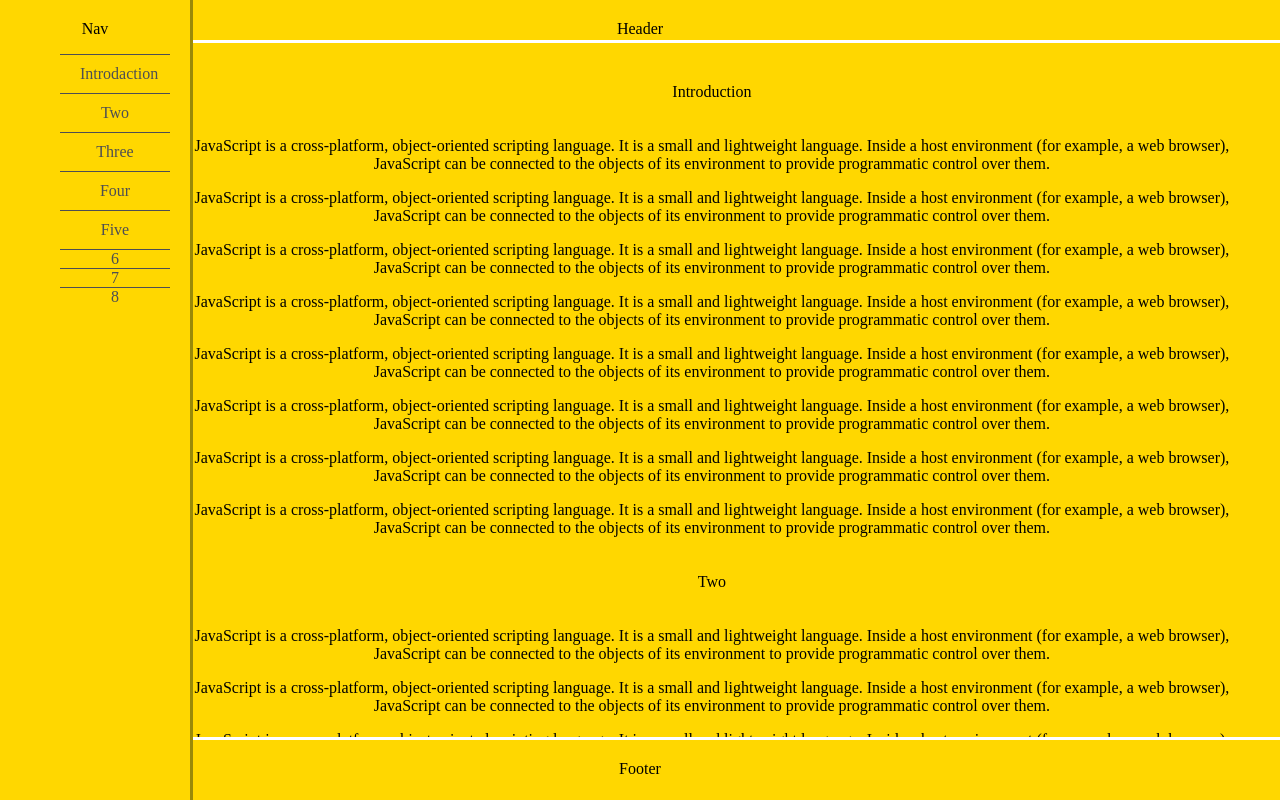
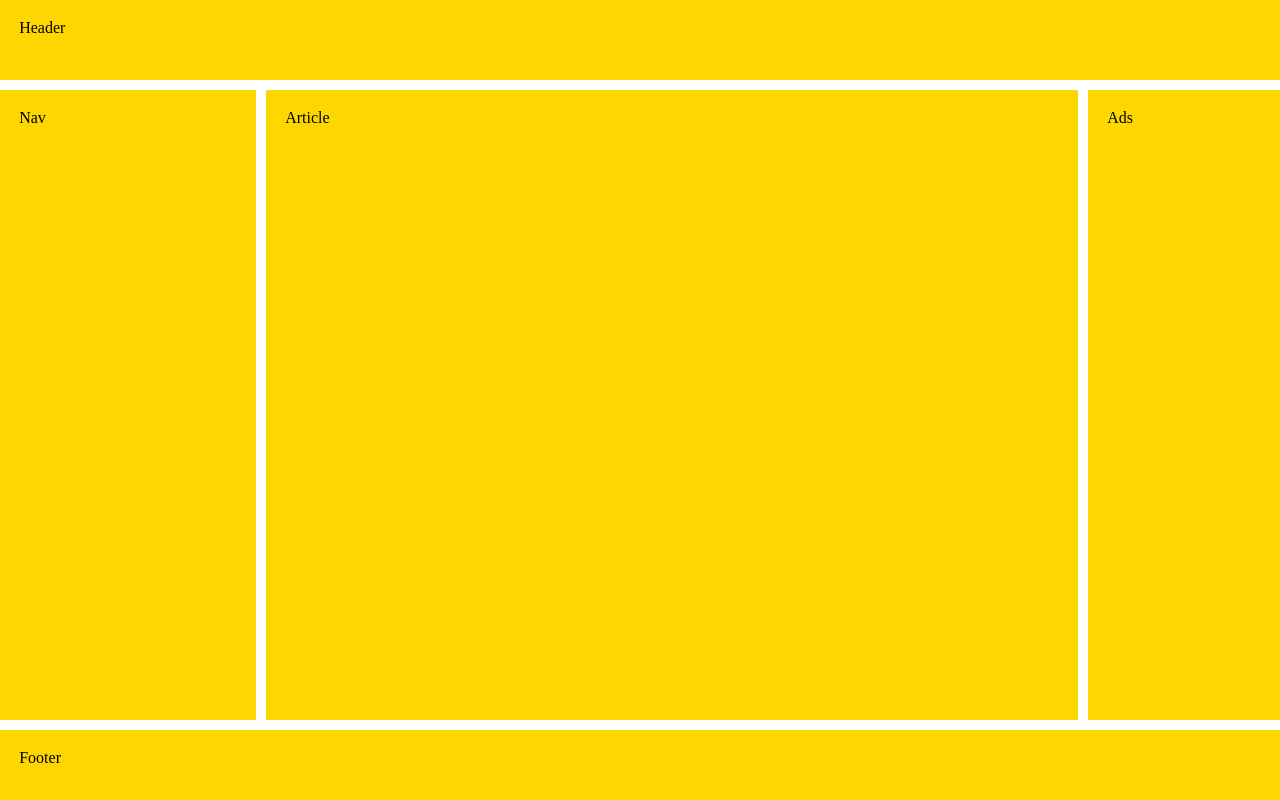
Before and after one commit to buhtig-sudo/CSS-Grid-Tutorial, a website built with Vite: page index.html in a window 1280 px wide. Built offline with nearby package versions, Linux system fonts and the light colour scheme.

Commit message:
"Initial commit"

```diff
--- a/index.html
+++ b/index.html
@@ -1,123 +1,17 @@
-<!DOCTYPE html>
+<!doctype html>
 <html lang="en">
+<head>
+  <meta charset="utf-8">
+ <meta name="viewport" content="width=device-width, initial-scale=1">
+ <link rel="stylesheet" href="style.css">
 
-<head>
-  <meta charset="UTF-8" />
-  <link rel="stylesheet" href="style.css" />
-  <title>Nodebox Starter</title>
+<title>Example</title>
 </head>
-
 <body>
-
   <header id="pageHeader">Header</header>
-  <nav id="mainNav">Nav
-    <ul>
-      <li><a href="#one">Introdaction</a></li>
-      <li><a href="#two">Two</a></li>
-      <li><a id="three" href="three">Three</a></li>
-      <li><a id="four" href="four">Four</a></li>
-      <li><a id="five" href="five">Five</a></li>
-     <li>6</li>
-      <li>7</li>
-      <li>8</li>
-      </ul>
-  </nav>
-  <article id="mainArticle">
-   <section id="one">
-        <header>Introduction</header>
-          <p>
-            JavaScript is a cross-platform, object-oriented scripting language.
-            It is a small and lightweight language. Inside a host environment
-            (for example, a web browser), JavaScript can be connected to the
-            objects of its environment to provide programmatic control over
-            them.
-          </p>
-          <p>
-            JavaScript is a cross-platform, object-oriented scripting language.
-            It is a small and lightweight language. Inside a host environment
-            (for example, a web browser), JavaScript can be connected to the
-            objects of its environment to provide programmatic control over
-            them.
-          </p>
-          <p>
-            JavaScript is a cross-platform, object-oriented scripting language.
-            It is a small and lightweight language. Inside a host environment
-            (for example, a web browser), JavaScript can be connected to the
-            objects of its environment to provide programmatic control over
-            them.
-          </p>
-          <p>
-            JavaScript is a cross-platform, object-oriented scripting language.
-            It is a small and lightweight language. Inside a host environment
-            (for example, a web browser), JavaScript can be connected to the
-            objects of its environment to provide programmatic control over
-            them.
-          </p>
-          <p>
-            JavaScript is a cross-platform, object-oriented scripting language.
-            It is a small and lightweight language. Inside a host environment
-            (for example, a web browser), JavaScript can be connected to the
-            objects of its environment to provide programmatic control over
-            them.
-          </p>
-          <p>
-            JavaScript is a cross-platform, object-oriented scripting language.
-            It is a small and lightweight language. Inside a host environment
-            (for example, a web browser), JavaScript can be connected to the
-            objects of its environment to provide programmatic control over
-            them.
-          </p>
-          <p>
-            JavaScript is a cross-platform, object-oriented scripting language.
-            It is a small and lightweight language. Inside a host environment
-            (for example, a web browser), JavaScript can be connected to the
-            objects of its environment to provide programmatic control over
-            them.
-          </p>
-          <p>
-            JavaScript is a cross-platform, object-oriented scripting language.
-            It is a small and lightweight language. Inside a host environment
-            (for example, a web browser), JavaScript can be connected to the
-            objects of its environment to provide programmatic control over
-            them.
-          </p>
-      </section>
-      <section id="two">
-        <header>Two</header>
-          <p>
-            JavaScript is a cross-platform, object-oriented scripting language.
-            It is a small and lightweight language. Inside a host environment
-            (for example, a web browser), JavaScript can be connected to the
-            objects of its environment to provide programmatic control over
-            them.
-          </p>
-          <p>
-            JavaScript is a cross-platform, object-oriented scripting language.
-            It is a small and lightweight language. Inside a host environment
-            (for example, a web browser), JavaScript can be connected to the
-            objects of its environment to provide programmatic control over
-            them.
-          </p>
-          <p>
-            JavaScript is a cross-platform, object-oriented scripting language.
-            It is a small and lightweight language. Inside a host environment
-            (for example, a web browser), JavaScript can be connected to the
-            objects of its environment to provide programmatic control over
-            them.
-          </p>
-          <p>
-            JavaScript is a cross-platform, object-oriented scripting language.
-            It is a small and lightweight language. Inside a host environment
-            (for example, a web browser), JavaScript can be connected to the
-            objects of its environment to provide programmatic control over
-            them.
-          </p>
-      </section>
-  </article>
-
+  <article id="mainArticle">Article</article>
+  <nav id="mainNav">Nav</nav>
+  <div id="siteAds">Ads</div>
   <footer id="pageFooter">Footer</footer>
-
-
 </body>
-
 </html>
--- a/style.css
+++ b/style.css
@@ -2,21 +2,34 @@ body {
   display: grid;
   grid-template-areas:
     "header header header"
-    "nav article article"
+    "nav article ads"
     "footer footer footer";
-  grid-template-rows: 40px 1fr 60px;
-  grid-template-columns: 11% 1fr 15%;
-  grid-gap: 3px;
+  grid-template-rows: 80px 1fr 70px;
+  grid-template-columns: 20% 1fr 15%;
+  grid-row-gap: 10px;
+  grid-column-gap: 10px;
   height: 100vh;
   margin: 0;
-  text-align: center;
+}
+/* Stack the layout on small devices/viewports. */
+@media all and (max-width: 575px) {
+  body {
+    grid-template-areas:
+      "header"
+      "article"
+      "ads"
+      "nav"
+      "footer";
+    grid-template-rows: 80px 1fr 70px 1fr 70px;
+    grid-template-columns: 1fr;
+  }
 }
 header,
 footer,
 article,
 nav,
 div {
-  padding: 20px;
+  padding: 1.2em;
   background: gold;
 }
 #pageHeader {
@@ -27,34 +40,10 @@ div {
 }
 #mainArticle {
   grid-area: article;
-  overflow-y: hidden;
-  overflow-x: hidden;
 }
 #mainNav {
   grid-area: nav;
 }
-#mainNav a {
-  display: block;
-  padding: 10px 20px;
-  color: #4d4e53;
-  text-decoration: none;
-  cursor: pointer;
+#siteAds {
+  grid-area: ads;
 }
-
-#mainNav li {
-  color: #4d4e53;
-  border-top: 1px solid;
-  list-style: none;
-  position: relative;
-  width: 100%;
-}
-#mainNav {
-  position: fixed;
-  min-width: 50px;
-  top: 0px;
-  left: 0px;
-  width: 150px;
-  height: 100%;
-  border-right: solid;
-  border-color: rgba(0, 22, 22, 0.4);
-}
```
